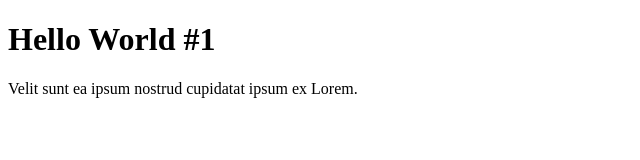
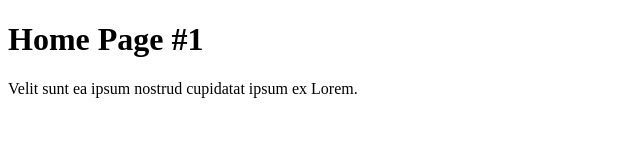
Before and after one commit to stackbit-themes/nextjs-starter, a Next.js app in the folder minimal/: page / in a window 1280 px wide. Shown: the top 160 px of the page, without its empty margins (0-640 px from the left). Built offline with nearby package versions, Linux system fonts and the light colour scheme.

Commit message:
Update home page example

```diff
--- a/minimal/content/pages/index.js
+++ b/minimal/content/pages/index.js
@@ -1,5 +1,5 @@
 export const index = {
-  title: "Hello World #1",
+  title: "Home Page #1",
   body: "Velit sunt ea ipsum nostrud cupidatat ipsum ex Lorem.",
   __metadata: { id: "/content/pages/index.json", urlPath: "/", name: "index" },
 }
--- a/minimal/content/pages/index.json
+++ b/minimal/content/pages/index.json
@@ -1,4 +1,4 @@
 {
-  "title": "Hello World #1",
-  "body": "Velit sunt ea ipsum nostrud cupidatat ipsum ex Lorem."
+    "title": "Home Page #1",
+    "body": "Velit sunt ea ipsum nostrud cupidatat ipsum ex Lorem."
 }
```
